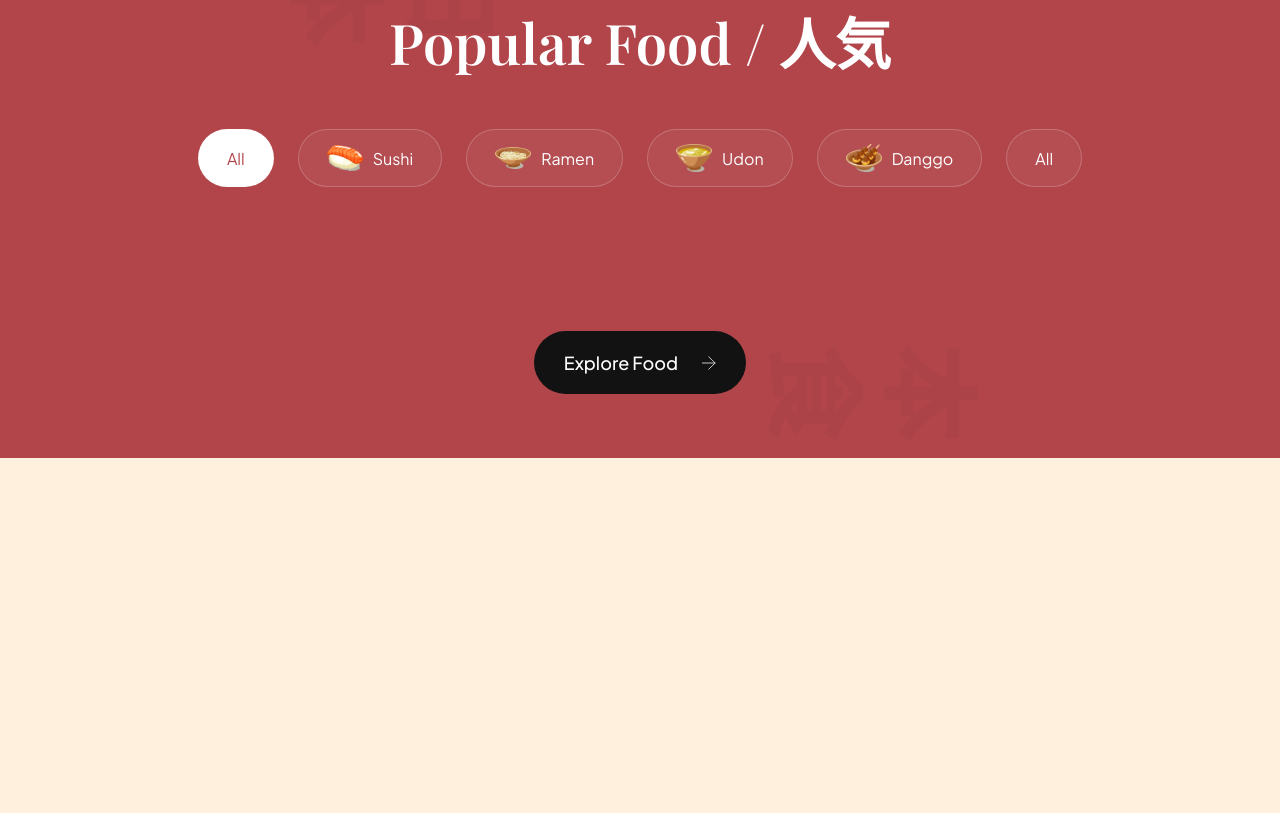
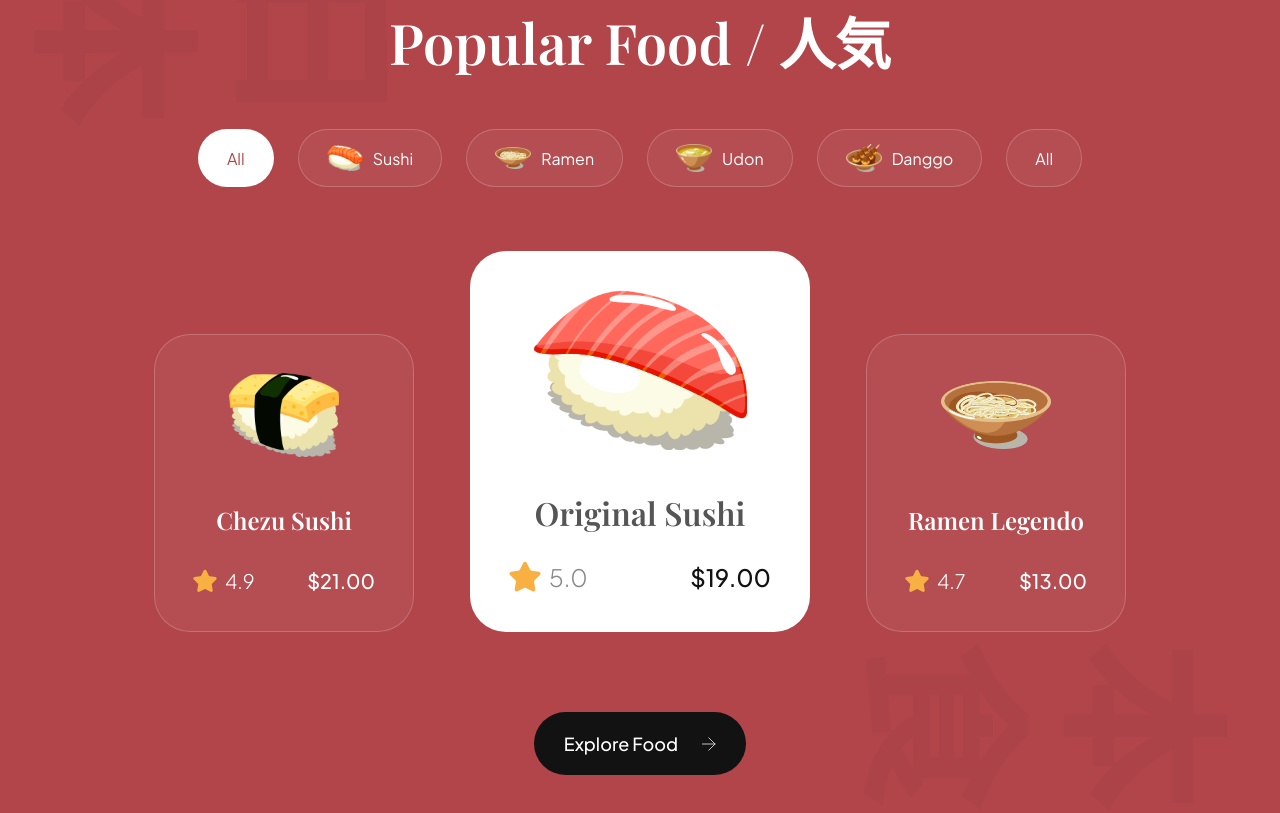
Before and after one commit to drummer-Yurii/sushi, a website built with Vite: page index.html in a window 1280 px wide. Shown: the part 1579-2392 px from the top of the page. Before the commit the page ends 2037 px from the top, so only its background shows below. Built offline with nearby package versions, Linux system fonts and the light colour scheme.

Commit message:
create popular food catalog

```diff
--- a/css/sections/popular.css
+++ b/css/sections/popular.css
@@ -92,3 +92,88 @@
     object-fit: contain;
     margin-left: 21px;
 }
+
+.popular-foods__card {
+    padding: 38px;
+    min-width: 260px;
+    height: fit-content;
+    display: flex;
+    align-items: center;
+    flex-direction: column;
+    border-radius: 36px;
+    background: rgba(255, 255, 255, 0.05);
+    border: 1px solid rgba(255, 255, 255, 0.2);
+}
+
+.popular-foods__card-image {
+    width: 110px;
+    height: 84px;
+    object-fit: contain;
+}
+
+.popular-foods__card-title {
+    margin-top: 47px;
+    font-weight: 600;
+    font-size: 24px;
+    line-height: 32px;
+    font-family: var(--playfair-display);
+    color: #fff;
+    text-align: center;
+}
+
+.popular-foods__card-details {
+    width: 100%;
+    margin-top: 32px;
+}
+
+.popular-foods__card-rating {
+    display: flex;
+    align-items: center;
+    gap: 8px;
+}
+
+.popular-foods__card-rating img {
+    width: 24px;
+    height: 24px;
+    object-fit: contain;
+}
+
+.popular-foods__card-rating p {
+    font-size: 20px;
+    font-weight: 300;
+    font-family: var(--plus-jakarta-sans);
+    color: #fff;
+}
+
+.popular-foods__card-price {
+    font-size: 20px;
+    font-weight: 500;
+    font-family: var(--plus-jakarta-sans);
+    color: #fff;
+}
+
+.popular-foods__card.active-card {
+    background: #fff;
+    min-width: 340px;
+}
+
+.popular-foods__card.active-card .popular-foods__card-image {
+    width: 214px;
+    height: 160px;
+}
+.popular-foods__card.active-card .popular-foods__card-title {
+    color: var(--black-500);
+    font-size: 32px;
+}
+.popular-foods__card.active-card .popular-foods__card-rating img {
+    width: 32px;
+    height: 32px;
+}
+.popular-foods__card.active-card .popular-foods__card-rating p {
+    font-size: 24px;
+    color: var(--gray-100);
+}
+.popular-foods__card.active-card .popular-foods__card-price{
+    font-size: 24px;
+    color: var(--secondary-color);
+}
--- a/index.html
+++ b/index.html
@@ -141,7 +141,44 @@
     </div>
 
     <div class="popular-foods__catalogue">
+      <article class="popular-foods__card">
+        <img class="popular-foods__card-image" src="assets/sushi-12.png" alt="sushi-12" />
+        <h4 class="popular-foods__card-title">Chezu Sushi</h4>
+        <div class="popular-foods__card-details flex-between">
+          <div class="popular-foods__card-rating">
+            <img src="assets/star.svg" alt="star" />
+            <p>4.9</p>
+          </div>
 
+          <p class="popular-foods__card-price">$21.00</p>
+        </div>
+      </article>
+
+      <article class="popular-foods__card active-card">
+        <img class="popular-foods__card-image" src="assets/sushi-11.png" alt="sushi-11" />
+        <h4 class="popular-foods__card-title">Original Sushi</h4>
+        <div class="popular-foods__card-details flex-between">
+          <div class="popular-foods__card-rating">
+            <img src="assets/star.svg" alt="star" />
+            <p>5.0</p>
+          </div>
+
+          <p class="popular-foods__card-price">$19.00</p>
+        </div>
+      </article>
+
+      <article class="popular-foods__card">
+        <img class="popular-foods__card-image" src="assets/sushi-10.png" alt="sushi-10" />
+        <h4 class="popular-foods__card-title">Ramen Legendo</h4>
+        <div class="popular-foods__card-details flex-between">
+          <div class="popular-foods__card-rating">
+            <img src="assets/star.svg" alt="star" />
+            <p>4.7</p>
+          </div>
+
+          <p class="popular-foods__card-price">$13.00</p>
+        </div>
+      </article>
     </div>
 
     <button class="popular-foods__button">
```
